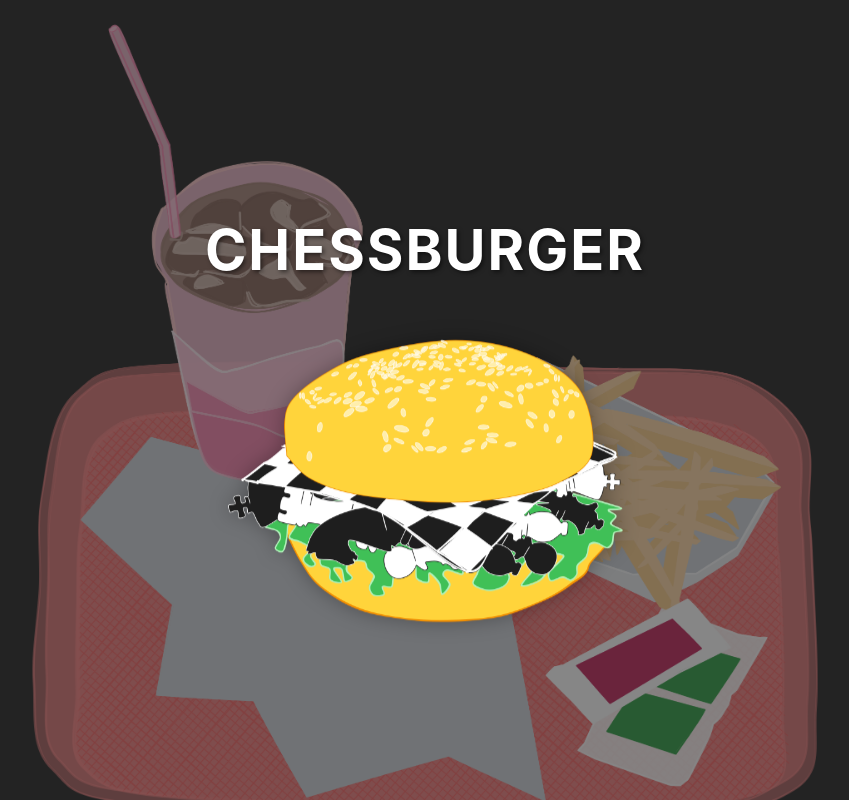
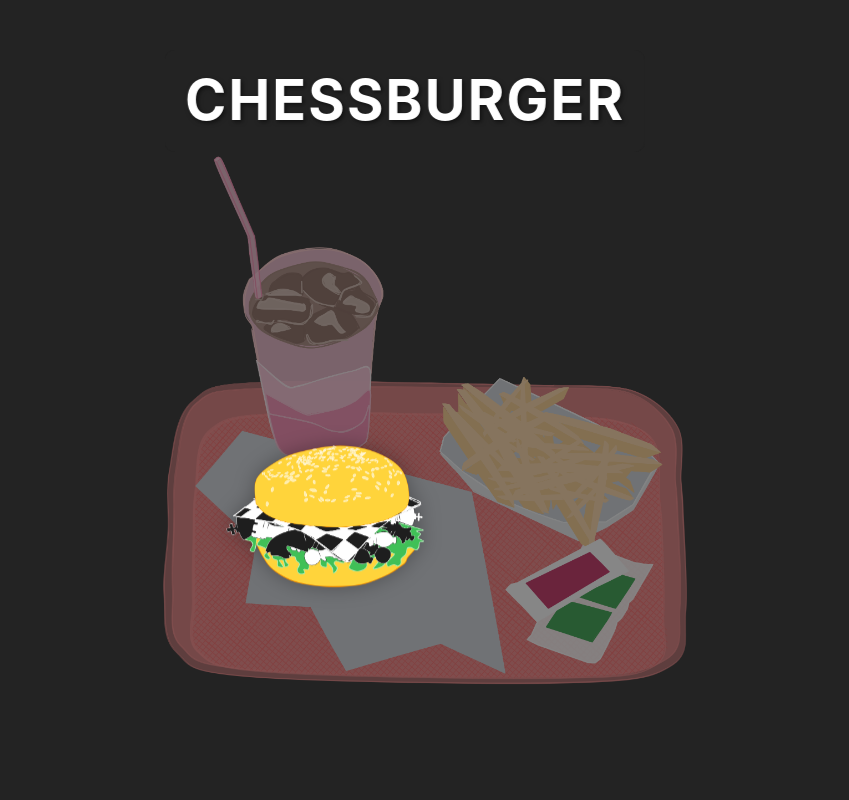
Before and after one commit to stevenbachimont/chess, a React (Vite) app: page / in a window 1280 px wide. Shown: the whole page, without its empty margins (235-1084 px from the left). Built offline with nearby package versions, Linux system fonts and the light colour scheme.

Commit message:
ajustement proportions home

```diff
--- a/src/components/HomePage.scss
+++ b/src/components/HomePage.scss
@@ -7,7 +7,7 @@
     width: 100vw;
     background-color: #242424;
     background-image: url('../assets/plateau.png');
-    background-size: 60%;
+    background-size: 40%;
     background-position: center;
     background-repeat: no-repeat;
     padding: 20px;
@@ -41,10 +41,20 @@
     h1 {
         color: #fff;
         font-size: 3.5em;
-        margin-bottom: 30px;
         text-shadow: 2px 2px 4px rgba(0, 0, 0, 0.5);
         letter-spacing: 2px;
+        position: fixed;
+        top: 50px;
+        left: 50%;
+        transform: translateX(-50%);
+        margin: 0;
+        z-index: 2;
+        padding: 20px;
+        background-color: rgba(36, 36, 36, 0.5);
+        border-radius: 10px;
+        backdrop-filter: blur(5px);
     }
+
 
     .chess-burger-logo {
         width: 400px;
@@ -64,12 +74,14 @@
         align-items: center;
 
         &[src*="chessburger.png"] {
-            width: 400px;
+            width: 200px;
             height: auto;
+            top: 100px;
+            right: 100px;
         }
 
         &[src*="openchessburger.png"] {
-            width: 600px;
+            width: 400px;
             height: auto;
             transform: translateX(50px);
         }
@@ -115,17 +127,18 @@
     }
 
     .play-button, .rules-button {
-        padding: 20px 40px;
-        font-size: 1.4em;
+        padding: 15px 30px;
+        font-size: 0.8em;
         color: white;
         border: none;
-        border-radius: 8px;
+        border-radius: 6px;
         cursor: pointer;
         transition: all 0.3s ease;
-        box-shadow: 0 4px 6px rgba(0, 0, 0, 0.1);
+        box-shadow: 0 3px 5px rgba(0, 0, 0, 0.1);
         opacity: 0;
         transform: translateX(60px);
         pointer-events: none;
+        width: 180px;
 
         &.visible {
             opacity: 1;
@@ -143,7 +156,7 @@
 
         &:hover {
             transform: translateY(-2px);
-            box-shadow: 0 6px 8px rgba(0, 0, 0, 0.2);
+            box-shadow: 0 4px 6px rgba(0, 0, 0, 0.2);
             animation-play-state: paused;
         }
 
```
